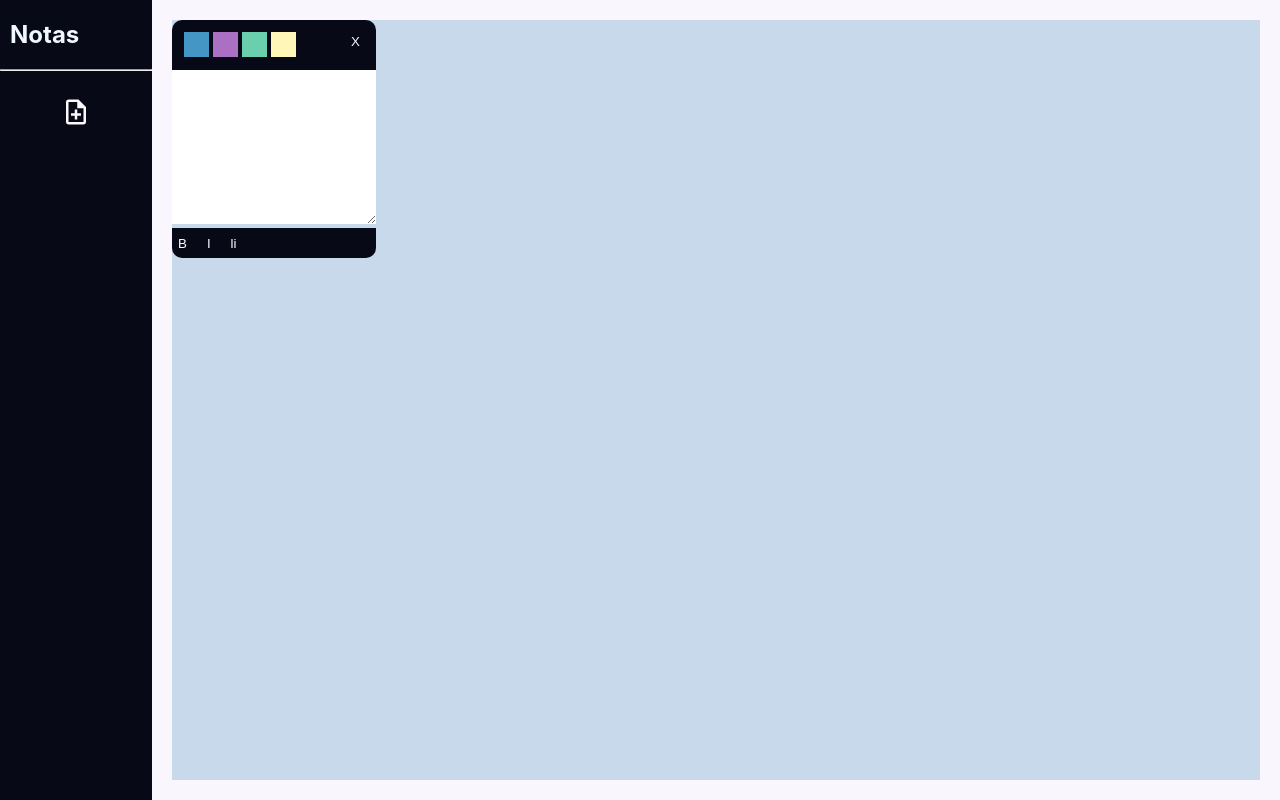
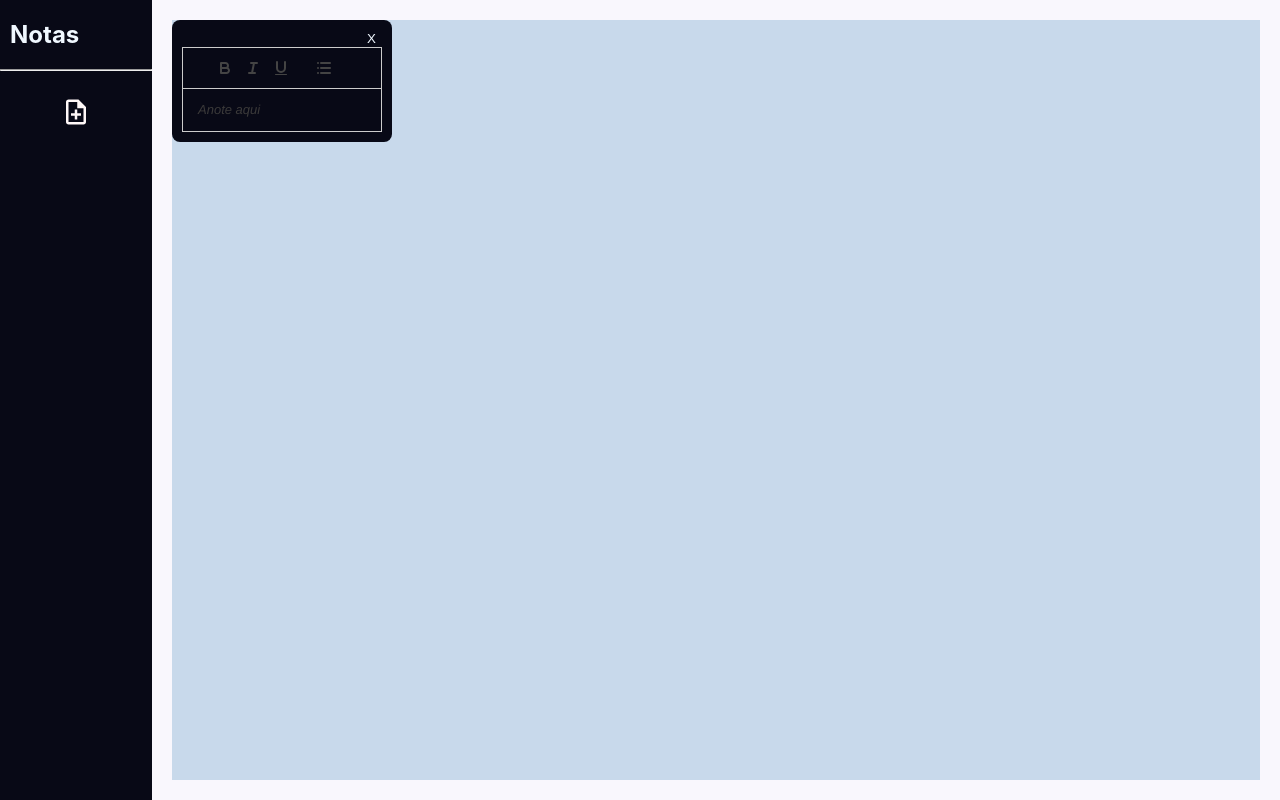
Before and after one commit to laychan25/dolist, a React (Create React App) app: page / in a window 1280 px wide. Both pictures are taken after a click on the button 76 px from the left and 113 px from the top of the page. Built offline with nearby package versions, Linux system fonts and the light colour scheme.

Commit message:
mudando editor

```diff
--- a/package.json
+++ b/package.json
@@ -7,8 +7,11 @@
     "@testing-library/jest-dom": "^6.6.4",
     "@testing-library/react": "^16.3.0",
     "@testing-library/user-event": "^13.5.0",
+    "quill": "^2.0.3",
     "react": "^19.1.1",
     "react-dom": "^19.1.1",
+    "react-quill": "^2.0.0",
+    "react-quilljs": "^2.0.5",
     "react-scripts": "5.0.1",
     "uuid": "^11.1.0",
     "web-vitals": "^2.1.4"
--- a/src/Components/Nota/Nota.jsx
+++ b/src/Components/Nota/Nota.jsx
@@ -2,34 +2,43 @@ import { useContext, useEffect, useRef, useState } from "react";
 import styles from "./nota.module.css";
 import { NotasContext } from "../../NotasContext";
 import React from "react";
+import { useQuill } from "react-quilljs";
+import "quill/dist/quill.snow.css";
+import './estilo-quill.css'
+import { Quill } from "react-quill";
 
 const Nota = () => {
   const { notas, setNotas } = useContext(NotasContext);
+
+  const quillref = useRef({});
+
   const handleChange = (id, novoTexto) => {
     setNotas((prevNota) =>
       prevNota.map((nota) =>
         nota.id === id ? { ...nota, texto: novoTexto } : nota
       )
     );
+    localStorage.setItem("notas", JSON.stringify((notas.texto = novoTexto)));
   };
 
   const [click, setClicado] = useState(false);
   const posicaoInicial = useRef({ x: 0, y: 0 });
-  const posicaoNotaInicial = useRef({x: notas.left, y: notas.top});
+  const posicaoNotaInicial = useRef({ x: notas.left, y: notas.top });
+
+  const [bold, setBold] = useState(false);
 
   const notaArrastadaId = useRef(null);
 
   const valorMovido = useRef({ x: 0, y: 0 });
-
 
   const containerRef = useRef(null);
   const [tamanhoConteiner, seTamanho] = useState({ width: 0, height: 0 });
 
   const notaWidth = 200;
   const notaHeight = 200;
-  const padding = 20
+  const padding = 20;
 
-  const [zIndexMax , setIndex]= useState(2)
+  const [zIndexMax, setIndex] = useState(2);
 
   useEffect(() => {
     if (containerRef.current) {
@@ -45,17 +54,15 @@ const Nota = () => {
     posicaoInicial.current = { x: e.clientX, y: e.clientY };
     notaArrastadaId.current = id;
     posicaoNotaInicial.current = { top: notaTop, left: notaLeft };
-
   };
 
   const MoveNota = (e) => {
     if (click) {
-      valorMovido.current={
+      valorMovido.current = {
         x: e.clientX,
         y: e.clientY,
       };
     }
-
   };
 
   const soltaNota = () => {
@@ -70,14 +77,12 @@ const Nota = () => {
     const novaLeft = posicaoNotaInicial.current.left + deslocamentoX;
     const novaTop = posicaoNotaInicial.current.top + deslocamentoY;
 
-
     const novoX = Math.max(padding, Math.min(novaLeft, maxX));
     const novoY = Math.max(padding, Math.min(novaTop, maxY));
     handleMove(id, novoX, novoY);
     setClicado(false);
     notaArrastadaId.current = null;
     posicaoNotaInicial.current = { top: 0, left: 0 };
-
   };
 
   useEffect(() => {
@@ -88,11 +93,13 @@ const Nota = () => {
       document.removeEventListener("mousemove", MoveNota);
       document.removeEventListener("mouseup", soltaNota);
     };
-},);
+  });
 
   const handleMove = (id, novoX, novoY) => {
     setNotas((prevNota) =>
-      prevNota.map((nota) => (nota.id === id ? { ...nota, left:novoX, top:novoY } : nota))
+      prevNota.map((nota) =>
+        nota.id === id ? { ...nota, left: novoX, top: novoY } : nota
+      )
     );
   };
 
@@ -102,14 +109,20 @@ const Nota = () => {
     );
   };
 
-  const handleFoco=(id)=>{
-     setNotas(prevNotas => prevNotas.map(nota=> nota.id === id ? {...nota, zIndex: zIndexMax }: nota ))
-     setIndex(prev=> prev + 1)
-  }
+  const handleFoco = (id) => {
+    setNotas((prevNotas) =>
+      prevNotas.map((nota) =>
+        nota.id === id ? { ...nota, zIndex: zIndexMax } : nota
+      )
+    );
+    setIndex((prev) => prev + 1);
+  };
 
-  const apagaNota=(id)=>{
-     setNotas(prevNotas=> prevNotas.filter(nota=> nota.id === id? false: true))
-  }
+  const apagaNota = (id) => {
+    setNotas((prevNotas) =>
+      prevNotas.filter((nota) => (nota.id === id ? false : true))
+    );
+  };
 
   return (
     <section ref={containerRef} className={styles.secao}>
@@ -121,49 +134,42 @@ const Nota = () => {
               position: "absolute",
               left: `${nota.left}px`,
               top: `${nota.top}px`,
-              zIndex: `${nota.zIndex}`
+              zIndex: `${nota.zIndex}`,
             }}
           >
             <header className={styles.cabecalho}>
-              <div>
+
+                <div className={styles.divBotao}>
                 <button
-                  className={`${styles.botao} ${styles.botaoAzul}`}
-                  onClick={() => handleCor(nota.id, "#A7C7E7")}
-                ></button>
-                <button
-                  className={`${styles.botao} ${styles.botaoRosa}`}
-                  onClick={() => handleCor(nota.id, "#D7BCE8")}
-                ></button>
-                <button
-                  className={`${styles.botao} ${styles.botaoVerde}`}
-                  onClick={() => handleCor(nota.id, "#BEEBC4")}
-                ></button>
-                <button
-                  className={`${styles.botao} ${styles.botaoAmarelo}`}
-                  onClick={() => handleCor(nota.id, "#FFF6B7")}
-                ></button>
+                  onClick={() => apagaNota(nota.id)}
+                  className={styles.botaoApagar}
+                >
+                  X
+                </button>
               </div>
-              <div>
-                <button onClick={()=>apagaNota(nota.id)} className={styles.botaoApagar}>X</button>
-              </div>
+
+              <div
+                key={nota.id}
+                ref={(el) => {
+                  if (el && !quillref.current[nota.id]) {
+                    quillref.current[nota.id] = new Quill(el, {
+                      theme: "snow",
+                      modules: {
+                        toolbar: [['bold', 'italic', 'underline'],
+                            [{ 'list': 'bullet' }]
+                     ] },
+                       placeholder: 'Anote aqui'
+                    });
+                    quillref.current[nota.id].on("text-change", () => {
+                      handleChange(
+                        nota.id,
+                        quillref.current[nota.id].root.innerHTML);
+                    });
+                  }
+                }}
+              />
             </header>
-            <textarea
-              style={{
-                backgroundColor: `${nota.cor}`,
-                height: "150px",
-                zIndex: `${nota.zIndex}`
-              }}
-               onClick={()=> handleFoco(nota.id)}
-              className={`${styles.nota}`}
-              value={nota.texto}
-              onChange={(e) => handleChange(nota.id, e.target.value)}
-            >
-            </textarea>
-            <div className={styles.opcoes}>
-               <button className={styles.negrito}>B</button>
-               <button className={styles.italico}>I</button>
-               <button className={styles.li}>li</button>
-            </div>
+
           </div>
         </React.Fragment>
       ))}
--- /dev/null
+++ b/src/Components/Nota/estilo-quill.css
@@ -0,0 +1,30 @@
+.ql-editor.ql-blank::before{
+    color: #3b3a3a;
+}
+
+.ql-editor {
+  max-height: 300px; /* só exemplo, pra ter rolagem */
+  overflow-y: auto;
+}
+
+/* largura da barra */
+.ql-editor::-webkit-scrollbar {
+  width: 8px;
+}
+
+/* fundo da barra */
+.ql-editor::-webkit-scrollbar-track {
+  background: #222;      /* cor do trilho */
+  border-radius: 4px;
+}
+
+/* parte que desliza */
+.ql-editor::-webkit-scrollbar-thumb {
+  background: #555;       /* cor da barra */
+  border-radius: 4px;
+}
+
+/* quando passa o mouse */
+.ql-editor::-webkit-scrollbar-thumb:hover {
+  background: #888;
+}
--- a/src/Components/Nota/nota.module.css
+++ b/src/Components/Nota/nota.module.css
@@ -28,12 +28,14 @@ textarea:focus {
 
 
 .cabecalho{
-  display: flex;
+  color:  #C8D9EB;
   padding: 10px;
   background-color:#080916;
   justify-content: space-between;
-  border-top-left-radius: 10px;
-  border-top-right-radius: 10px;
+  border-radius: 8px;
+  width: 200px;
+  height: auto;
+
 
 }
 
@@ -64,6 +66,12 @@ textarea:focus {
     cursor: pointer;
 }
 
+.divBotao{
+     display: flex;
+     justify-content: flex-end;
+
+}
+
 .botaoApagar{
   background: transparent;
   border:  none;
@@ -73,6 +81,7 @@ textarea:focus {
 
 .opcoes{
   display: flex;
+  text-align: center;
   justify-content: flex-start;
   gap: 8px;
   position: relative;
--- a/src/NotasContext.jsx
+++ b/src/NotasContext.jsx
@@ -1,31 +1,23 @@
 import { createContext, useEffect, useState } from "react";
 import { v4 as uuidv4 } from "uuid";
+
 
 export const NotasContext = createContext();
 
 export function NotasProvider({ children }) {
-  const [notas, setNotas] = useState([]);
+  const [notas, setNotas] = useState(()=>{
+     const saved = localStorage.getItem('notas');
+     return saved ? JSON.parse(saved) : []
+  });
 
-  localStorage.setItem("notas", JSON.stringify(notas));
+
+useEffect(()=>{
+localStorage.setItem('notas', JSON.stringify(notas))
+},[notas])
 
   const SalvaNovaNota = (novaNota) => {
     setNotas([...notas, novaNota]);
   };
-
-  const salvaLocalStorage = () => {
-    let notasString = JSON.stringify(notas)
-    localStorage.setItem('notas', notasString);
-
-  };
-
-  const buscaNotas=()=>{
-    const dados = localStorage.getItem('notas')
-    if(!dados){
-     let response = JSON.parse(dados)
-      setNotas(response)
-      console.log('alo')
-    }
-  }
 
 
   const criaNota = () => {
@@ -43,23 +35,17 @@ export function NotasProvider({ children }) {
         top,
         zIndex: 1,
       };
-
+      localStorage.setItem('notas', JSON.stringify(novaNota))
       return [...prevNotas, novaNota];
     });
   };
 
-
-
-  useEffect(()=>{
-   buscaNotas()
-  },[])
 
   let contexto = {
     notas,
     setNotas,
     SalvaNovaNota,
     criaNota,
-    salvaLocalStorage,
   };
   return (
     <NotasContext.Provider value={contexto}>{children}</NotasContext.Provider>
```
Also changed, not shown: src/Components/Nota/negrito.png (added), 1 other file (tests, documents, lock files or other folders). Lines whose indentation alone changed are shown as unchanged.
